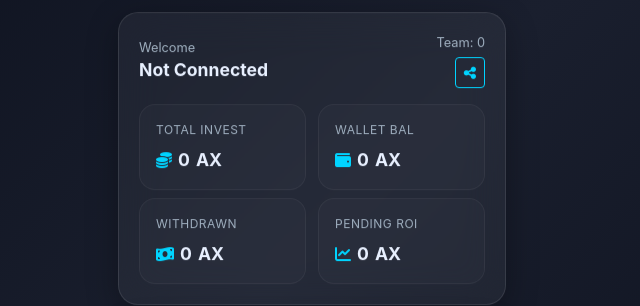
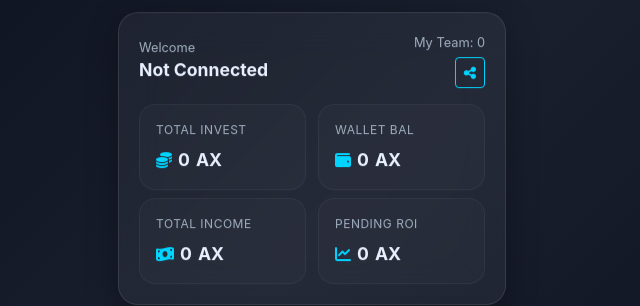
Before and after one commit to asiaxcoin/asiaxpro, a plain HTML site: page axpro.html in a window 1280 px wide. Shown: the part 159-465 px from the top of the page, 328-968 px from the left. Drawn offline with nearby package versions, Linux system fonts and the light colour scheme.

Commit message:
Update axpro.html

```diff
--- a/axpro.html
+++ b/axpro.html
@@ -149,7 +149,7 @@
           <div id="userAddress" style="font-weight:700;font-size:1.1rem">Not Connected</div>
         </div>
         <div class="text-end">
-          <div id="totalTeam" class="small-text mb-1">Team: 0</div>
+          <div id="totalTeam" class="small-text mb-1">My Team: 0</div>
           <button id="shareBtn" class="btn btn-sm btn-outline">
             <i class="fas fa-share-alt"></i>
           </button>
@@ -168,7 +168,7 @@
 
       <div class="stats-row mt-2">
         <div class="stat">
-          <div class="stat-label">Withdrawn</div><div class="stat-value"><i class="fas fa-money-bill-wave"></i> <span id="totalWithdrawn">0</span> AX</div>
+          <div class="stat-label">Total Income</div><div class="stat-value"><i class="fas fa-money-bill-wave"></i> <span id="totalWithdrawn">0</span> AX</div>
         </div>
         <div class="stat">
           <div class="stat-label">Pending ROI</div>
```
